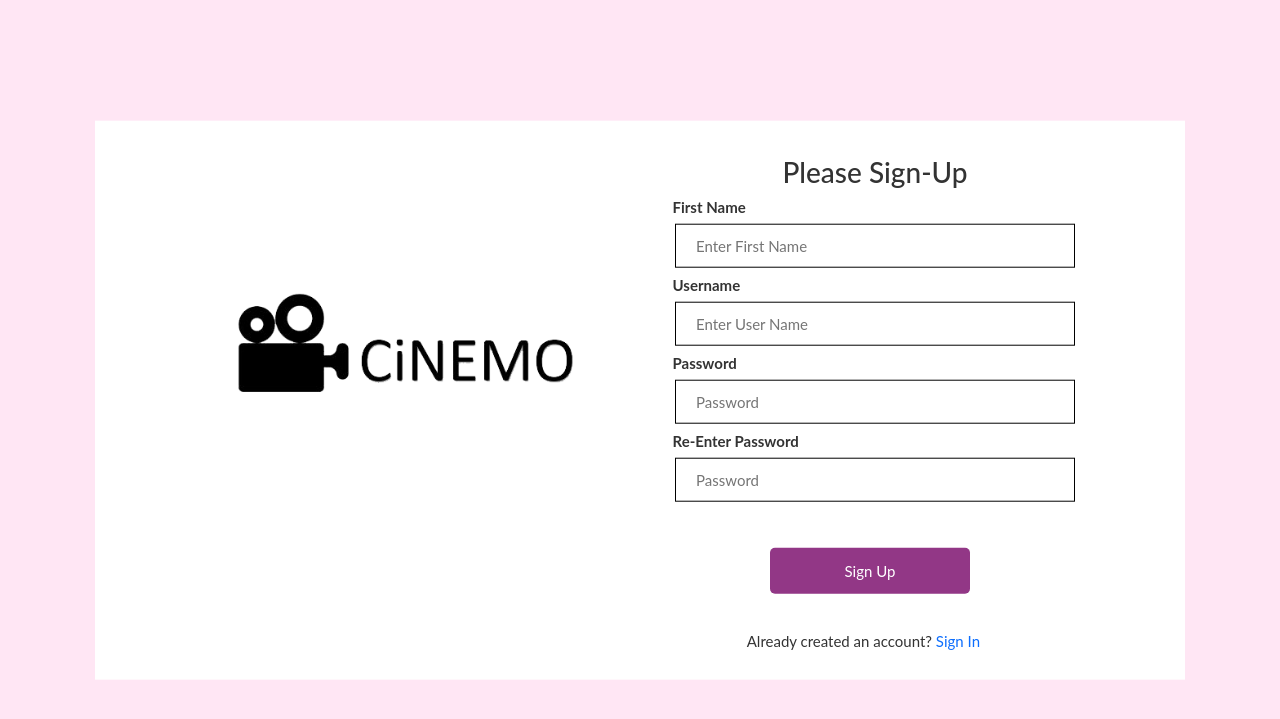
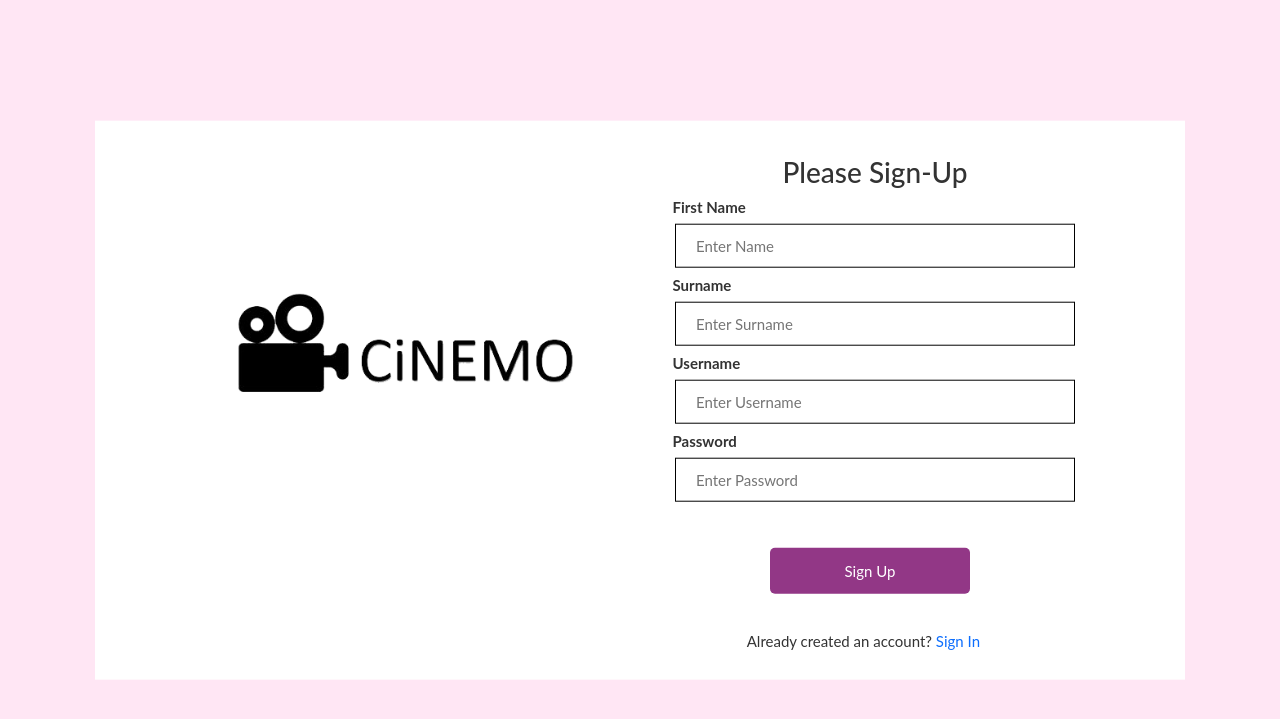
Before and after one commit to rohitks1997/Cinemo, a PHP site: page /signup.php in a window 1280 px wide. Shown: the top 719 px of the page. Run offline with PHP 8.4, Linux system fonts and the light colour scheme.

Commit message:
Update signup.php

```diff
--- a/signup.php
+++ b/signup.php
@@ -1,3 +1,4 @@
+
 <!DOCTYPE html>
 <html lang="en">
 
@@ -27,56 +28,35 @@
                 <img src="images/Cinemo Logo (No Background).png" class="avatar" alt="" width="400">
             </div>
         <div class="col-lg-7">
-            <form action="signup-check.php" method="post">
+            <form action="action.php" method="post">
                 <div class="signin">
                 <h3>Please Sign-Up</h3>
                 </div>
-                    <?php if (isset($_GET['error'])) { ?>
-     		            <p class="error"><?php echo $_GET['error']; ?></p>
-     	            <?php } ?>
-                    <?php if (isset($_GET['success'])) { ?>
-                        <p class="success"><?php echo $_GET['success']; ?></p>
-                    <?php } ?>
+                <?php
+                    if (isset($_SESSION["message"])) { ?>
+                        <div class='alert alert-danger' role='alert'>
+                        <?php echo $_SESSION["message"];
+                        echo "</div>";
+                        unset($_SESSION["message"]);
+                    } ?>
                 <div class="firstname">
-                <label for="uname"><b>First Name</b></label>
+                <b>First Name</b>
                 </div>
-                 <?php if (isset($_GET['name'])) { ?>
-                     <input type="text"
-                        name="name"
-                        placeholder="Enter First Name"
-                        value="<?php echo $_GET['name']; ?>"><br>
-                <?php }else{ ?>
-                     <input type="text"
-                      name="name"
-                      placeholder="Enter First Name"><br>
-                <?php }?>
+                <input type="text" placeholder="Enter Name" name="name" required><br>
+                <div class="surname">
+                <b>Surname</b>
+                </div>
+                <input type="text" placeholder="Enter Surname" name="surname" required><br>
                 <div class="username">
                 <b>Username</b>
                 </div>
-                <?php if (isset($_GET['uname'])) { ?>
-                <input type="text"
-                      name="uname"
-                      placeholder="Enter User Name"
-                      value="<?php echo $_GET['uname']; ?>"><br>
-                <?php }else{ ?>
-                <input type="text"
-                    name="uname"
-                    placeholder="Enter User Name"><br>
-                <?php }?>
+                <input type="text" placeholder="Enter Username" name="uname" required><br>
                 <div class="password">
-                    <b>Password</b>
+                <b>Password</b>
                 </div>
-                <input type="password"
-                 name="password"
-                 placeholder="Password"><br>
-                 <div class="password">
-                    <b>Re-Enter Password</b>
-                </div>
-                <input type="password"
-                 name="password"
-                 placeholder="Password"><br>
+                <input type="password" placeholder="Enter Password" name="psw" required>
                 <div class="login">
-                    <button type="submit">Sign Up</button>
+                     <button type="submit" name="SignUp">Sign Up</button>
                 </div>
                 <div class="signin_link">
                     <span>Already created an account? <a style="text-decoration:none" href="signin.php">Sign In</a></span>
```
